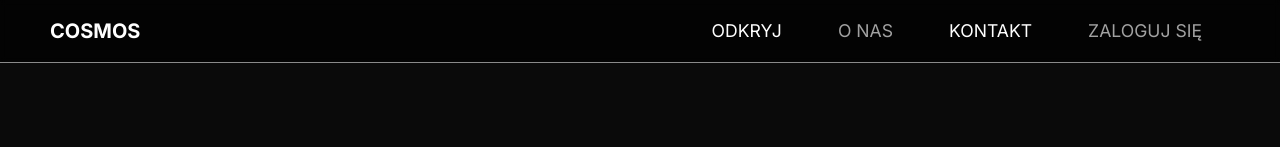
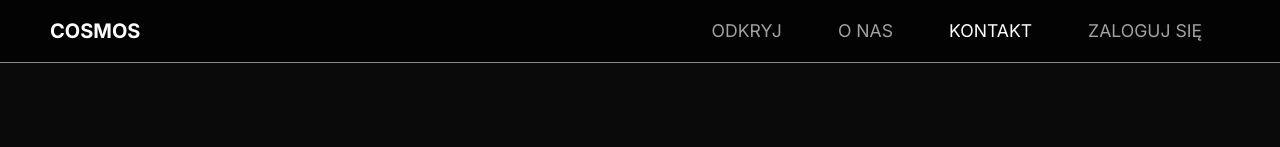
Before and after one commit to klaudia-pruchnik/cosmos-website, a React (Vite) app: page / in a window 1280 px wide. Shown: the top 147 px of the page. Built offline with nearby package versions, Linux system fonts and the light colour scheme; a web font is replaced by a local one.

Commit message:
/articles redirect

```diff
--- a/src/App.jsx
+++ b/src/App.jsx
@@ -1,4 +1,8 @@
-import { RouterProvider, createBrowserRouter } from "react-router-dom";
+import {
+  Navigate,
+  RouterProvider,
+  createBrowserRouter,
+} from "react-router-dom";
 
 import HomePage from "./pages/Home.jsx";
 import AboutPage from "./pages/About.jsx";
@@ -24,6 +28,10 @@ const router = createBrowserRouter([
         path: "articles",
         children: [
           {
+            index: true,
+            element: <Navigate to="/#section-articles" />,
+          },
+          {
             path: ":articleId",
             id: "article",
             children: [
--- a/src/components/layout/MainNavigation.jsx
+++ b/src/components/layout/MainNavigation.jsx
@@ -30,7 +30,7 @@ export default function MainNavigation() {
               <NavLink
                 className={`nav-link ${classes.mainNavLink} ${({ isActive }) =>
                   isActive ? classes.active : undefined}}`}
-                to="/#section-articles"
+                to="/articles"
               >
                 Odkryj
               </NavLink>
--- a/src/pages/Auth.jsx
+++ b/src/pages/Auth.jsx
@@ -57,7 +57,7 @@ export async function action({ request }) {
 
   // sign up password confirmation
   if (mode === "signup" && authData.password !== authData.password2) {
-    return new Response(
+    throw new Response(
       JSON.stringify({ errors: { password2: "Hasła muszą być identyczne." } }),
       {
         status: 422,
```
